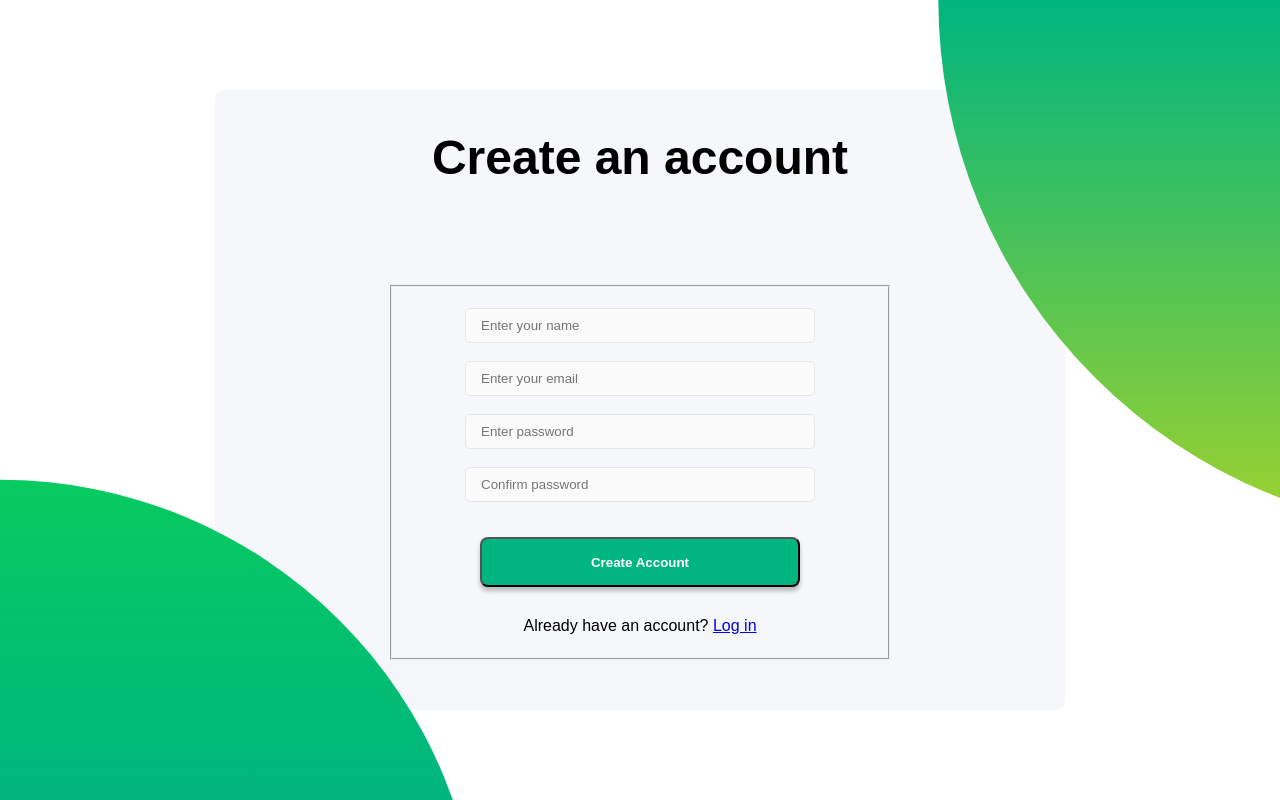
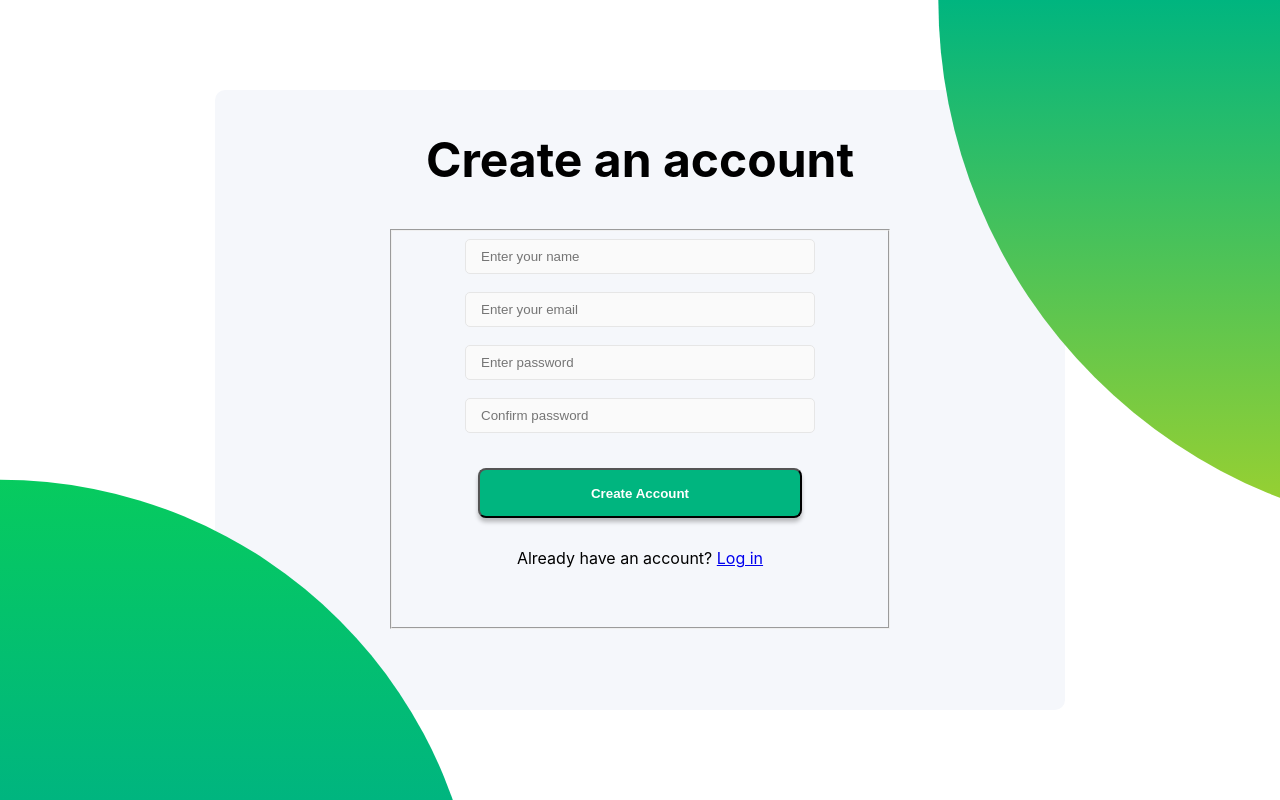
Before and after one commit to muhsin7/spending-tracker, a React (Create React App) app in the folder client/: page /register in a window 1280 px wide. Built offline with nearby package versions, Linux system fonts and the light colour scheme.

Commit message:
Adjust global styles and fix typo in register page

```diff
--- a/client/src/pages/Register.js
+++ b/client/src/pages/Register.js
@@ -3,7 +3,7 @@ import { Link } from 'react-router-dom';
 import "./register.css"
 import { useNavigate } from "react-router-dom";
 import axios from "axios";
-import { useToken } from "../Authentication/useToken";
+import { useToken } from "../authentication/useToken";
 
 
 export default function Register() {
--- a/client/src/pages/register.css
+++ b/client/src/pages/register.css
@@ -1,9 +1,9 @@
-body{
+/* body{
     font-family: 'Karla', sans-serif;
     display: flex;
     justify-content: center;
     margin: 0;
-}
+} */
 
 .registerPage{
     height: 100vh;
@@ -42,10 +42,10 @@ body{
 }
 
 h1{
-    font-family: 'Karla', sans-serif;
+    /* font-family: 'Karla', sans-serif; */
     font-size: 3rem;
     font-weight: 750;
-    margin-bottom: 100px;
+    /* margin-bottom: 100px; */
 }
 
 fieldset{
```
